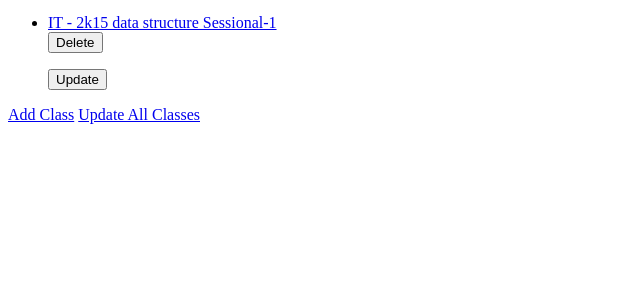
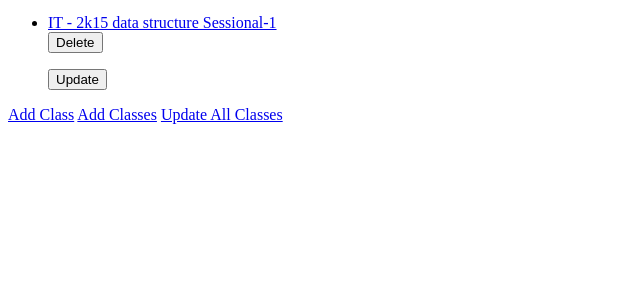
Before and after one commit to scorpion-ajay/parinaam, a Django app: page /Classes/ in a window 1280 px wide. Shown: the part 501-800 px from the top of the page, without its empty margins (0-640 px from the left). Run offline with Django 3.2, Linux system fonts and the light colour scheme; data comes from the database, SQL or seed files in the repository; both versions use the stored data as it was after the commit.

Commit message:
added formsets for classes only

```diff
--- a/Proj/Classes/templates/Classes/index.html
+++ b/Proj/Classes/templates/Classes/index.html
@@ -17,4 +17,5 @@
     <h3>Oops, You don't have any classes :(</h3>
 {% endif %}
 <a href="{% url 'Classes:add-class' %}">Add Class</a>
+<a href="{% url 'Classes:add-classes' %}">Add Classes</a>
 <a href="{% url 'Classes:update-classes' %}">Update All Classes</a>
--- a/Proj/Classes/urls.py
+++ b/Proj/Classes/urls.py
@@ -12,6 +12,9 @@ urlpatterns = [
 
     # /Classes/add-class/
     url(r'^add-class/$', views.add_class, name='add-class'),
+
+    # /Classes/add-classes/
+    url(r'^add-classes/$', views.add_classes, name='add-classes'),
 
     # /Classes/add-marks/
     url(r'^(?P<classes_id>[0-9]+)/add-marks/$', views.add_marks, name='add-marks'),
--- a/Proj/Classes/views.py
+++ b/Proj/Classes/views.py
@@ -26,7 +26,7 @@ def update_class(request, classes_id):
 
 
 def update_classes(request):
-    ClassesFormset = modelformset_factory(Classes, form=ClassesForm)
+    ClassesFormset = modelformset_factory(Classes, form=ClassesForm, extra=0)
     classes_qs = Classes.objects.all().order_by('batch')
     formset = ClassesFormset(request.POST or None, queryset=classes_qs)
     if formset.is_valid():
@@ -37,8 +37,28 @@ def update_classes(request):
     return render(request, 'Classes/formset.html', {'formset': formset})
 
 
+def add_classes(request):
+    ClassesFormset = modelformset_factory(Classes, form=ClassesForm, extra=0)
+    formset = ClassesFormset(request.POST or None)
+    if formset.is_valid():
+        instances = formset.save(commit=False)
+        for form in formset:
+            batch = form.cleaned_data['batch']
+            discipline = form.cleaned_data['discipline']
+            subject = form.cleaned_data['subject']
+            exam_name = form.cleaned_data['exam_name']
+            Classes.objects.create(
+                batch=batch,
+                discipline=discipline,
+                subject=subject,
+                exam_name=exam_name,
+            )
+        return HttpResponseRedirect(reverse('Classes:index'))
+    return render(request, 'Classes/formset.html',{'formset': formset})
+
+
 def update_all_marks(request, classes_id):
-    MarksFormset = modelformset_factory(Marks, form=MarksForm)
+    MarksFormset = modelformset_factory(Marks, form=MarksForm, extra=0)
     myclass = Classes.objects.get(pk=classes_id)
     marks_qs = Marks.objects.filter(classes=myclass).order_by('roll')
     formset = MarksFormset(request.POST or None, queryset=marks_qs)
```
Also changed, not shown: Proj/db.sqlite3.
